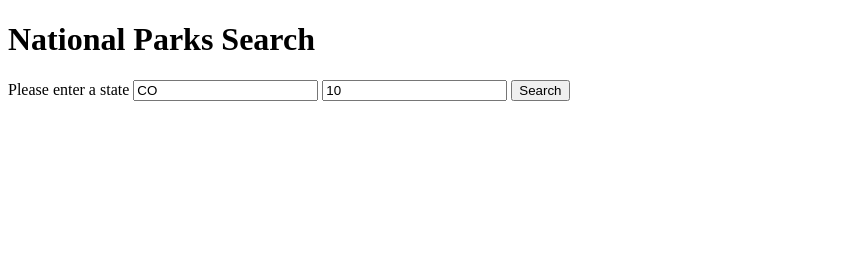
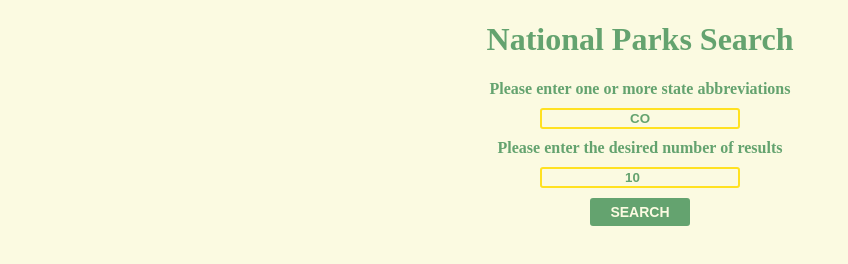
Before and after one commit to thinkful-ei-gecko/jamesL-scott-NPSAPI, a plain HTML site: page index.html in a window 1280 px wide. Shown: the whole page, without its empty margins (0-848 px from the left). Drawn offline with nearby package versions, Linux system fonts and the light colour scheme.

Commit message:
little bit of work to make it pretty

```diff
--- a/index.css
+++ b/index.css
@@ -0,0 +1,87 @@
+* {
+    box-sizing: border-box;
+    color: #64a36f;
+    background: #fbfae1;
+}
+
+h1 {
+    text-align: center;
+}
+
+label {
+    display: block;
+    text-align: center;
+    font-weight: bold;
+}
+
+li {
+    font-weight: bold;
+}
+
+ul {
+    list-style-type: none;
+}
+input {
+    border: solid 2px #ffe121;
+    border-radius: 3px;
+    width: 50%;
+    max-width: 200px;
+    display: block;
+    margin: 0 auto;
+    margin-bottom: 10px;
+    margin-top: 10px;
+    text-align: center;
+    font-weight: bold;
+}
+
+button {
+    width: 30%;
+    max-width: 100px;
+    display: block;
+    margin-left: auto;
+    margin-right: auto;
+    padding: 6px;
+    border: none;
+    background-color: #64a36f;
+    color: #fbfae1;
+    font-size: 14px;
+    font-weight: bold;
+    text-transform: uppercase;
+    border-radius: 3px;
+    cursor: pointer;
+    transition: all 0.3s ease;
+    margin-top: 10px;
+    margin-bottom: 10px;
+}
+
+button:hover, button:focus {
+    background-color:#ffe121;
+    color: #64a36f;
+}
+
+@media screen and (min-width: 700px) {
+    p {
+        width: 80%;
+        display: block;
+        margin: 0 auto;
+        margin-bottom: 10px;
+        font-size: 20px;
+    }
+    li {
+        font-size: 22px;
+        margin-bottom: 10px;
+    }
+}
+
+@media screen and (min-width: 1500px) {
+    p {
+        width: 60%;
+        font-size: 22px;
+        margin-bottom: 20px;
+    }
+    li {
+        font-size: 24px;
+        text-align: center;
+        margin-bottom: 20px;
+    }
+}
--- a/index.html
+++ b/index.html
@@ -4,15 +4,16 @@
     <meta charset="UTF-8">
     <meta name="viewport" content="width=device-width, initial-scale=1.0">
     <meta http-equiv="X-UA-Compatible" content="ie=edge">
+    <link rel='stylesheet' href='index.css' type='text/css' />
     <title>Document</title>
 </head>
 <body>
     <h1>National Parks Search</h1>
     <form class="search-form">
-        <label for="state-search">Please enter a state
-            <input type="text" id="state-search" placeholder="enter your state by abbreviation" value="CO">
+        <label for="state-search">Please enter one or more state abbreviations
+            <input type="text" id="state-search" value="CO">
         </label>
-        <label for="num-results">
+        <label for="num-results">Please enter the desired number of results
             <input type="number" id="num-results" value="10">
         </label>
         <button type="submit">Search</button>
```
Also changed, not shown: index.js (+0 -16 lines).
